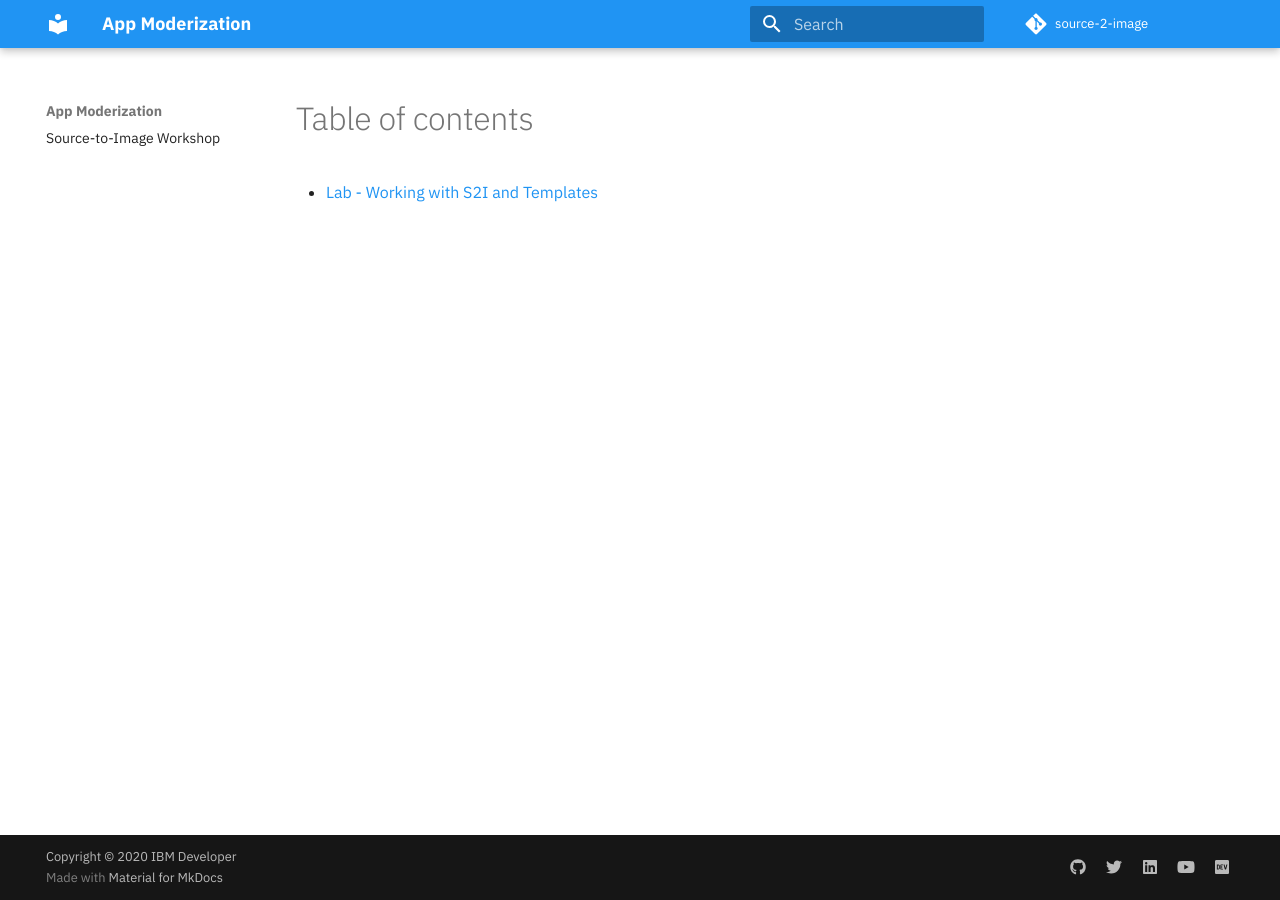
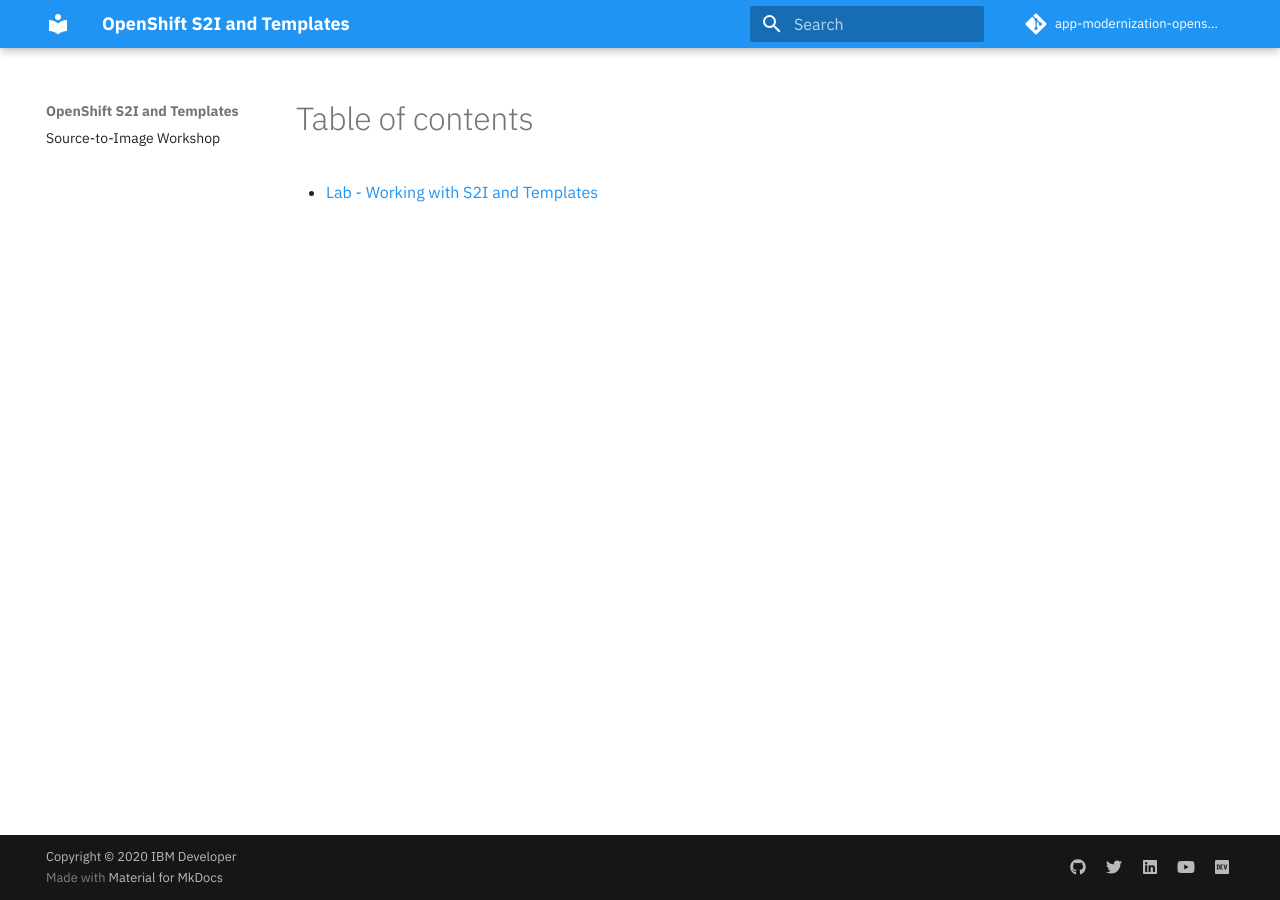
Before and after one commit to IBMAppModernization/app-modernization-openshift-s2i-templates-lab-iks, an MkDocs documentation site: the page built from workshop/SUMMARY.md, in a window 1280 px wide. Built offline with MkDocs 1.6.1 and Material for MkDocs 9.7.7, drawn with Linux system fonts in a browser that asks for light colours; comment, search, counter and statistics services are not loaded.

Commit message:
Update mkdocs.yml

```diff
--- a/mkdocs.yml
+++ b/mkdocs.yml
@@ -1,10 +1,10 @@
 # Project information
-site_name: App Moderization
+site_name: OpenShift S2I and Templates
 site_url: https://ibmappmodernization.github.io/app-modernization-openshift-s2i-templates-lab-shared
 site_author: IBM Developer
 
 # Repository
-repo_name: source-2-image
+repo_name: app-modernization-openshift-s2i-templates-lab-shared
 repo_url: https://github.com/ibmappmodernization/app-modernization-openshift-s2i-templates-lab-shared
 edit_uri: edit/master/docs
 docs_dir: workshop
```
